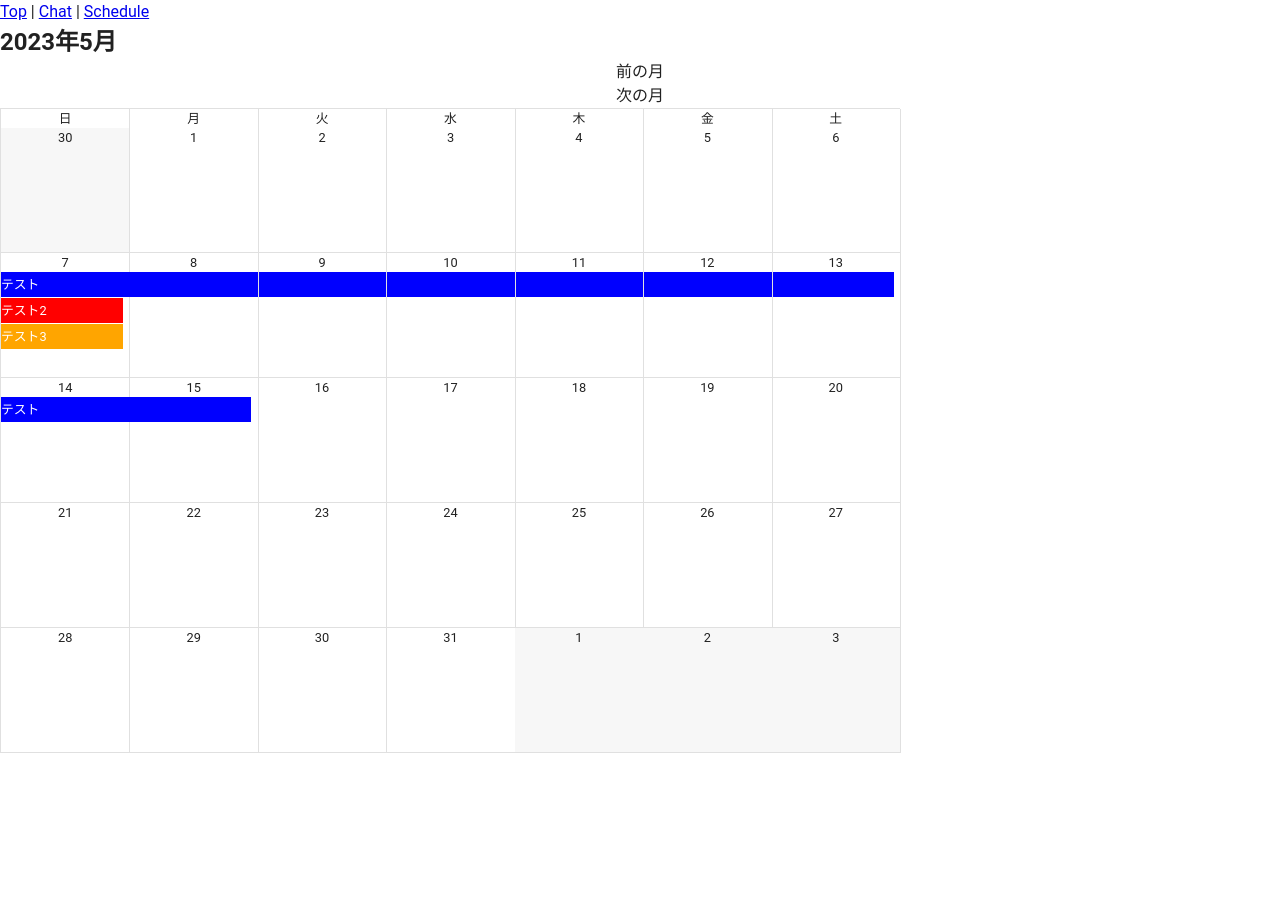
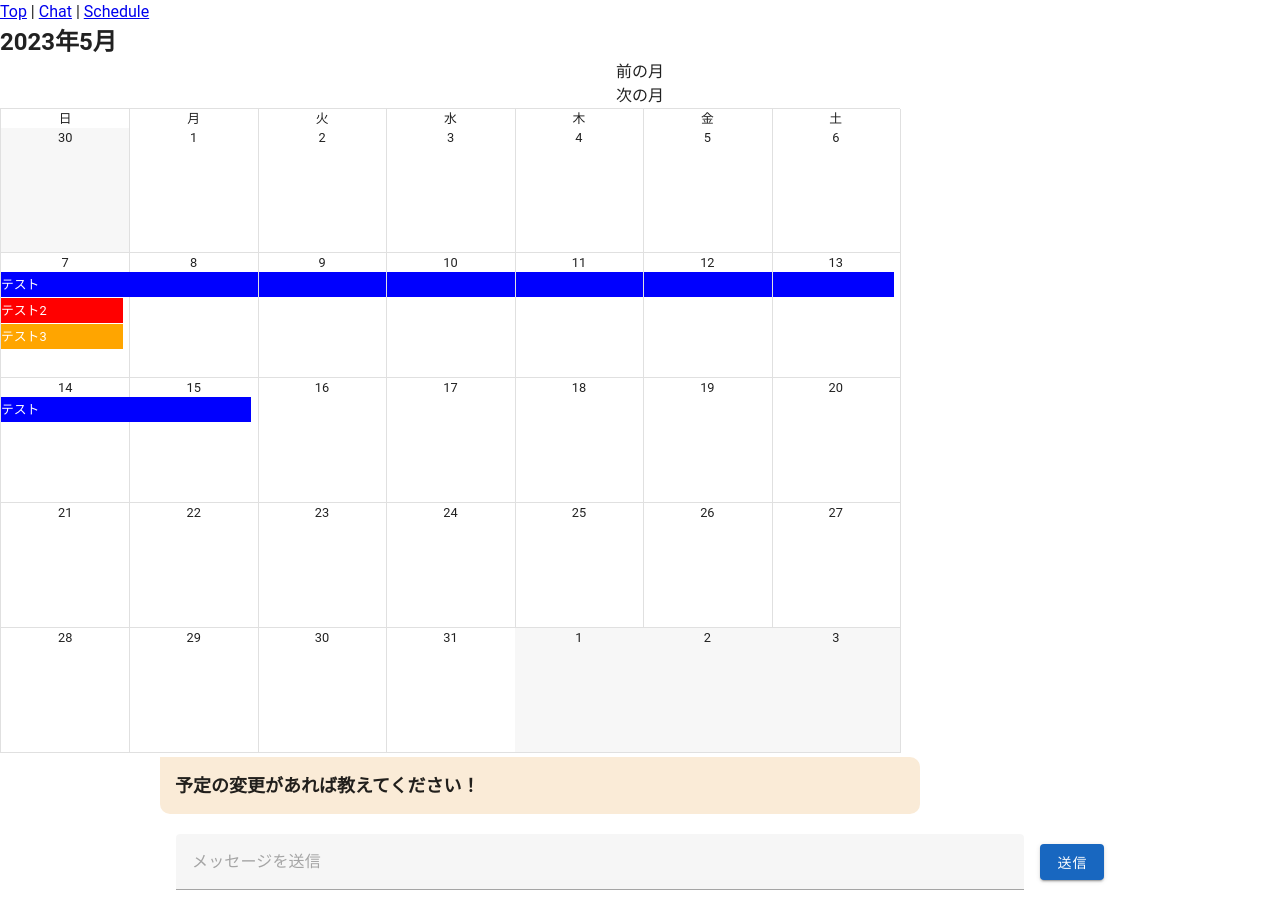
Before and after one commit to Somahc/my-chatbot, a Vue app in the folder my-chatbot/: page /schedule in a window 1280 px wide. Shown: the top 922 px of the page. Before the commit the page ends 800 px from the top, so only its background shows below. Built offline with nearby package versions, Linux system fonts and the light colour scheme; what v-calendar would draw is missing.

Commit message:
ScheduleページにChatGPTをコピペ

```diff
--- a/my-chatbot/src/pages/Schedule.vue
+++ b/my-chatbot/src/pages/Schedule.vue
@@ -2,6 +2,26 @@
 import Calendar from '../components/Calendar.vue';
 import moment from "moment";
 import { onMounted, computed, ref } from 'vue';
+import { getResponse } from '../components/getResponse';
+import makePrompt from '../components/makePrompt'
+
+const message = ref("");
+const messageHistory = ref([]);
+const isLoading = ref(false);
+//初期メッセージ
+messageHistory.value.push(makePrompt('assistant', '予定の変更があれば教えてください！'));
+
+//送信ボタンクリック時
+const send_onClick = async () => {
+    isLoading.value = true;
+  const prompt = makePrompt('user', message.value);
+  messageHistory.value.push(prompt);
+  const response = await getResponse(prompt);
+  message.value = '';
+  messageHistory.value.push(response);
+  isLoading.value = false;
+}
+
 
 const currentDate = ref(moment());
 
@@ -146,6 +166,34 @@ onMounted(() => {
             </div>
         </div>
     </div>
+    <div class="chatContainer">
+        <div v-for="message in messageHistory" class="messageBox">
+            <div v-if="message.role == 'assistant'" class="aiMessage">
+                {{ message.content }}
+            </div>
+            <div v-if="message.role == 'user'" class="userMessage">
+                {{ message.content }}
+            </div>
+        </div>
+        <v-form>
+            <v-container>
+                <v-row>
+                    <v-col>
+                        <div v-if="isLoading" class="loading">ChatGPTがタイプ中...</div>
+                        <v-text-field
+                        v-model="message"
+                        type="text"
+                        placeholder="メッセージを送信"
+                        >
+                            <template v-slot:append>
+                                <v-btn color="primary" @click="send_onClick">送信</v-btn>
+                            </template>
+                        </v-text-field>
+                    </v-col>
+                </v-row>
+            </v-container>
+        </v-form>
+    </div>
 </template>
 
 <style>
@@ -199,4 +247,38 @@ onMounted(() => {
   line-height:25px;
 }
 
+.aiMessage{
+  border-radius: 0px 10px 10px 10px;
+  background-color: antiquewhite;
+  margin-right: 200px;
+  padding: 15px;
+  font-size: large;
+  font-weight: 700;
+
+}
+
+.userMessage{
+  border-radius: 10px 0px 10px 10px;
+  background-color: aquamarine;
+  text-align: right;
+  margin-left: 200px;
+  padding: 15px 15px 15px 15px;
+  font-size: large;
+  font-weight: 700;
+}
+
+.chatContainer{
+  width: 75%;
+  margin: 0 auto;
+}
+
+.messageBox{
+  padding-top: 4px;
+  padding-bottom: 4px;
+}
+
+.loading{
+    font-weight: 700;
+}
+
 </style>
```
